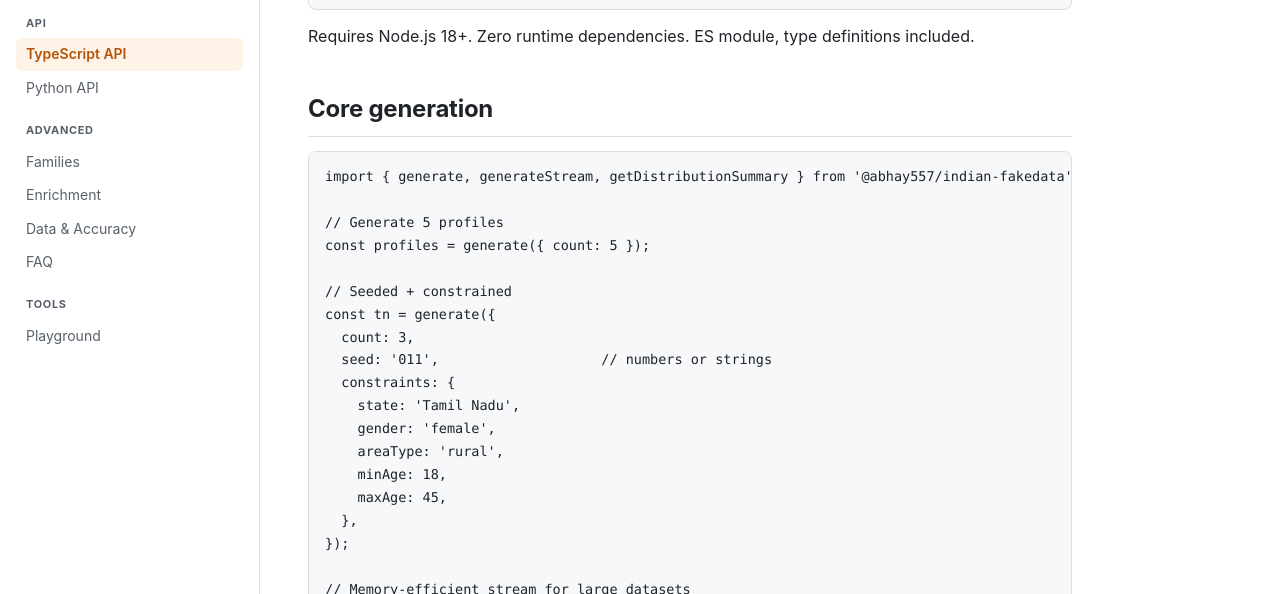
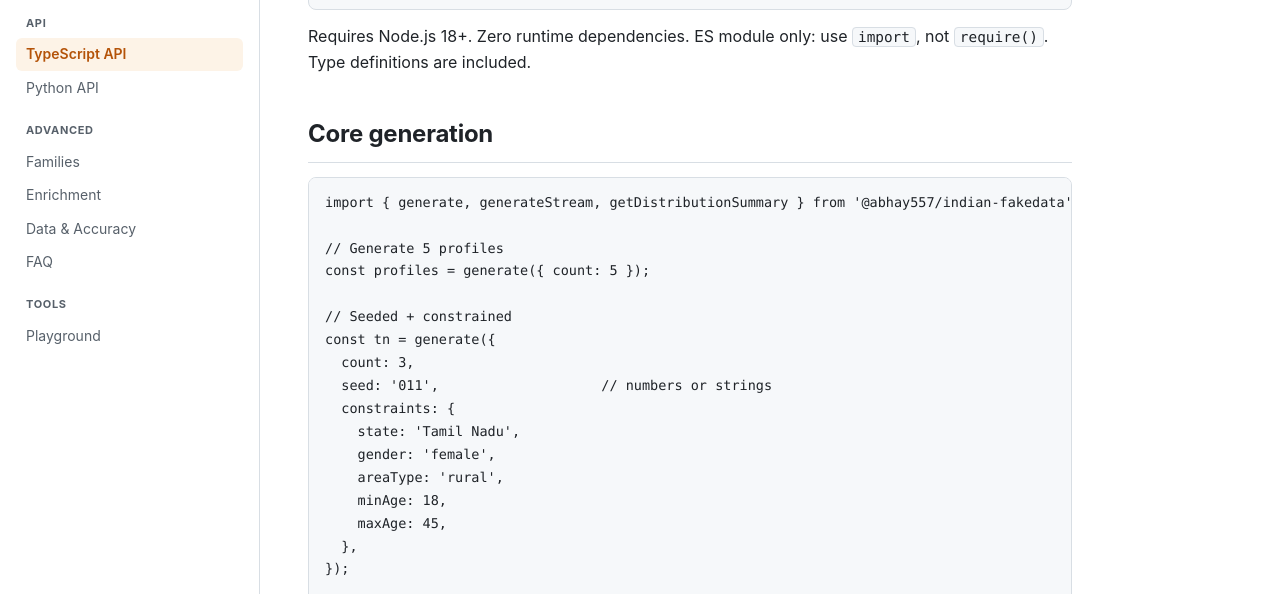
Before and after one commit to Abhay557/indian-fakedata, a website: page docs/typescript-api.html in a window 1280 px wide. Shown: the part 206-800 px from the top of the page. Drawn offline with Linux system fonts and the light colour scheme.

Commit message:
docs: say node package is esm only

```diff
--- a/docs/typescript-api.html
+++ b/docs/typescript-api.html
@@ -12,8 +12,9 @@
     <h1>TypeScript / Node.js API</h1>
 
     <pre><code>npm install @abhay557/indian-fakedata</code></pre>
-    <p>Requires Node.js 18+. Zero runtime dependencies. ES module, type
-    definitions included.</p>
+    <p>Requires Node.js 18+. Zero runtime dependencies. ES module only: use
+    <code>import</code>, not <code>require()</code>. Type definitions are
+    included.</p>
 
     <h2>Core generation</h2>
     <pre><code>import { generate, generateStream, getDistributionSummary } from '@abhay557/indian-fakedata';
```
Also changed, not shown: SKILL.md (+1 -1 lines), README.md.
